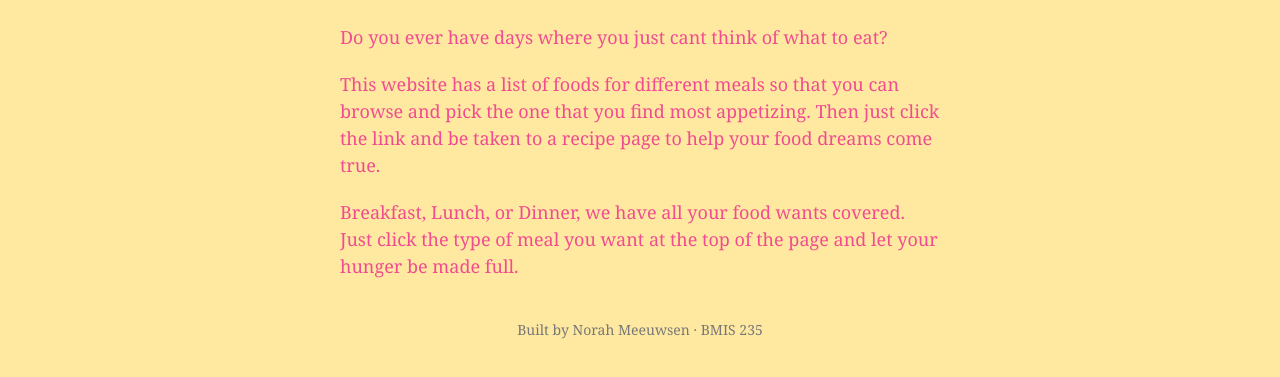
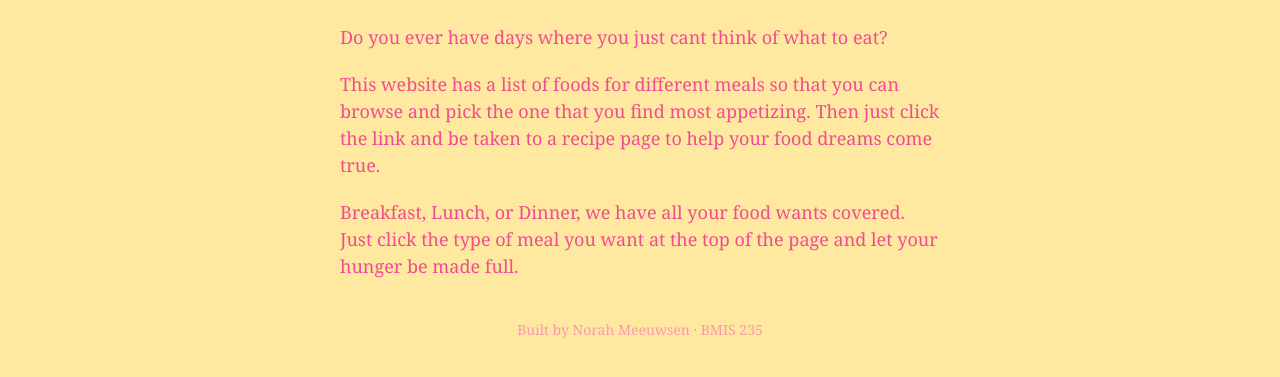
Before and after one commit to nrhmwsn-byte/bmis235-html-3, a plain HTML site: page index.html in a window 1280 px wide. Shown: the part 183-560 px from the top of the page. Drawn offline with Linux system fonts and the light colour scheme.

Commit message:
Change footer text color

```diff
--- a/styles.css
+++ b/styles.css
@@ -54,6 +54,6 @@ p {
 footer {
     text-align: center;
     font-size: 14px;
-    color: #777777;
+    color: #fb97ae;
     margin-top: 40px;
 }
```
